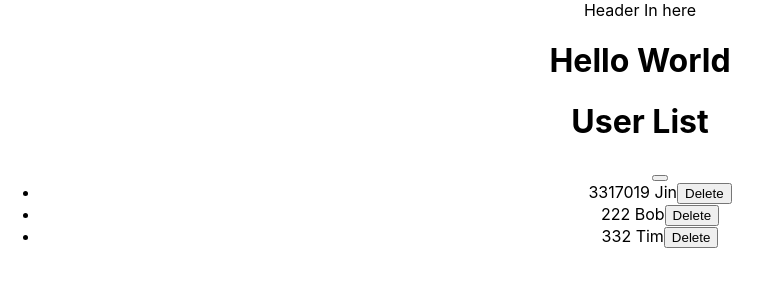
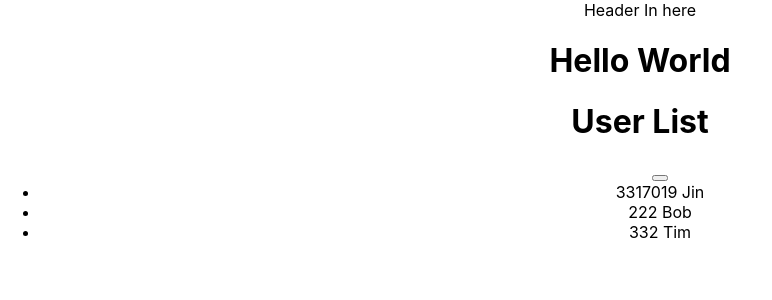
Before and after one commit to JinChongIT/taskmate, a React (Create React App) app: page / in a window 1280 px wide. Shown: the top 300 px of the page, without its empty margins (0-772 px from the left). Built offline with nearby package versions, Linux system fonts and the light colour scheme.

Commit message:
Use Props and passing data members

```diff
--- /dev/null
+++ b/src/components/Task.js
@@ -0,0 +1,11 @@
+import React from 'react'
+
+const Task = (props) => {
+  return (
+    <li key={props.id}>
+        <span>{props.id} {props.name}</span>
+    </li>
+  )
+}
+
+export default Task
--- a/src/components/TaskList.js
+++ b/src/components/TaskList.js
@@ -1,4 +1,5 @@
 import React, { useState } from 'react'
+import Task from './Task';
 
 const TaskList = () => {
 
@@ -23,11 +24,8 @@ const TaskList = () => {
 
     if(userListVisability) {
         dspUserList = userList.map((userListItem) => (
-                 <li key="userListItem.id">
-                <span>{userListItem.id} {userListItem.name}</span>
-              <button onClick={() => handleDelete(userListItem.id)}>Delete</button>
-            </li>
-          ))
+            <Task id={userListItem.id} name={userListItem.name} />
+        ))
     }
 
   return (
```
